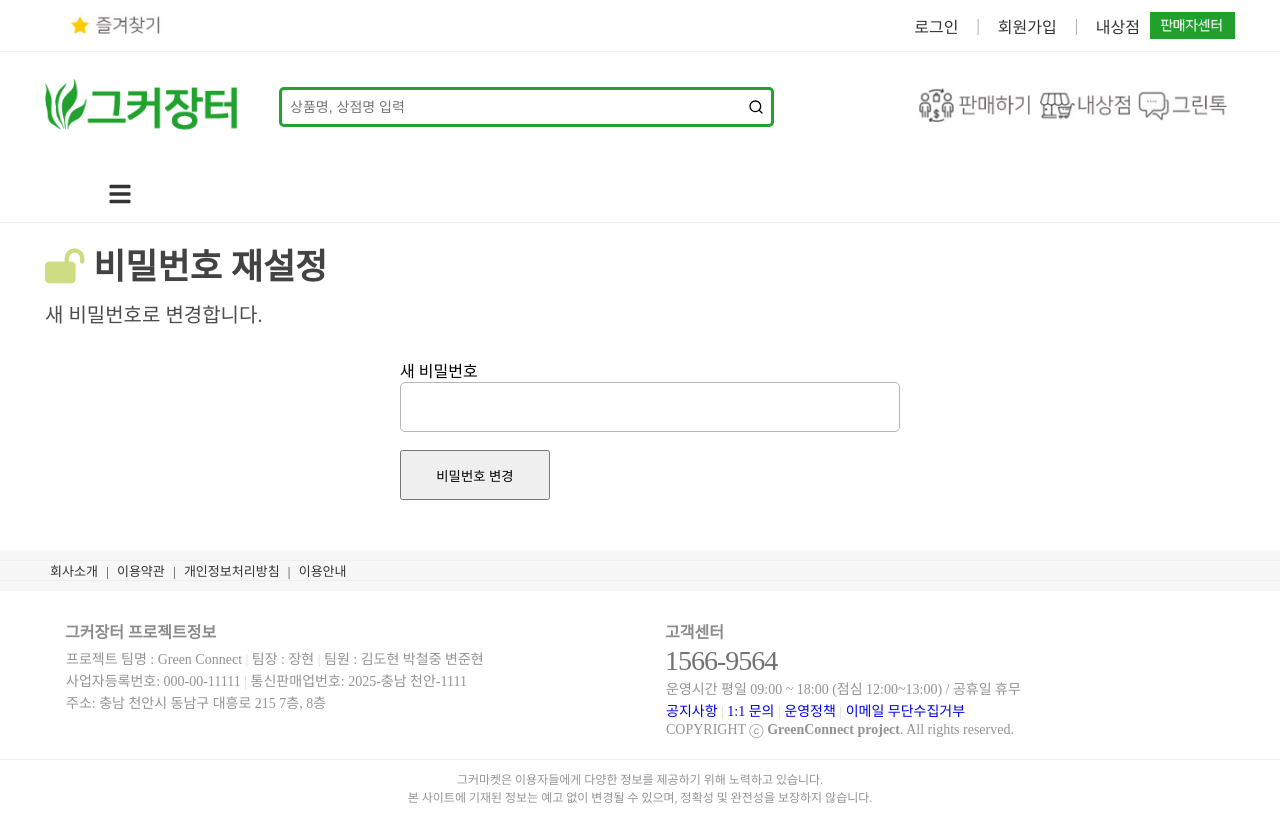
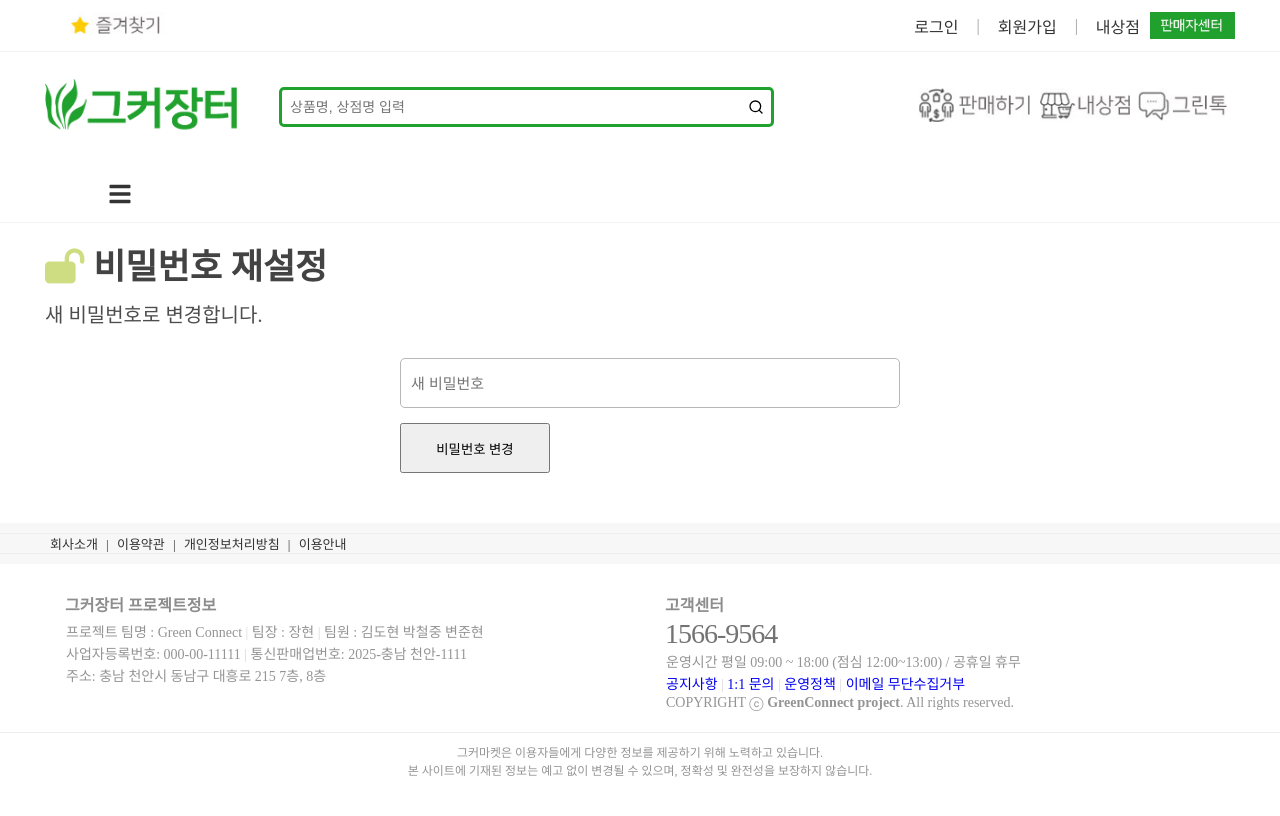
Before and after one commit to janghyun1019/GreenConnect, a React (Create React App) app in the folder src/greenconnect/: page /resetPassword in a window 1280 px wide. Built offline with nearby package versions, Linux system fonts and the light colour scheme.

Commit message:
ResetPassword css 추가 작업

```diff
--- a/src/greenconnect/src/Page/Signup/ResetPassword.js
+++ b/src/greenconnect/src/Page/Signup/ResetPassword.js
@@ -18,7 +18,14 @@ function ResetPassword() {
 			<div className="titlesub">새 비밀번호로 변경합니다.</div>
 
 			<div className="signupContainer">
-				새 비밀번호 <input type="password" onChange={(e) => setNewPassword(e.target.value)} /> <br /><br />
+				<div className="suline">
+					<input
+						type="password"
+						placeholder="새 비밀번호"
+						value={newPassword}
+						onChange={(e) => setNewPassword(e.target.value)}
+					/>
+				</div>
 				<button onClick={() => {
 					axios.post("/user/reset-password", { token, newPassword })
 						.then(response => {
```
